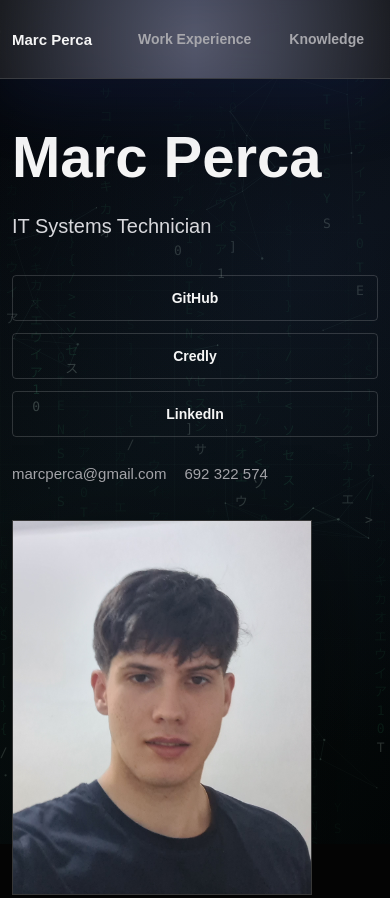
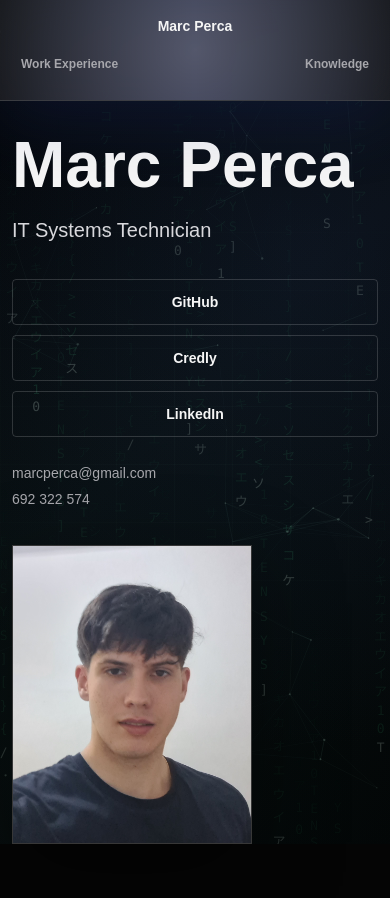
Before and after one commit to MarcPerca/marcperca-web, a plain HTML site: page index.html in a window 390 px wide. Shown: the top 898 px of the page. Drawn offline with Linux system fonts and the light colour scheme.

Commit message:
Actualizar web

```diff
--- a/style.css
+++ b/style.css
@@ -250,6 +250,10 @@ h1 {
     color: var(--text);
 }
 
+.contact a {
+    overflow-wrap: anywhere;
+}
+
 .portrait-wrap {
     border: 1px solid var(--line);
     background: #111;
@@ -409,39 +413,91 @@ h1 {
     margin-bottom: 3px;
     color: var(--text);
     font-size: 16px;
+    line-height: 1.22;
 }
 
 @media (max-width: 820px) {
+    .shell {
+        width: min(100% - 32px, 1180px);
+    }
+
     .nav {
-        gap: 18px;
+        min-height: auto;
+        gap: 12px;
         align-items: center;
+        flex-direction: column;
         padding: 18px 0;
     }
 
     .nav-links {
-        gap: 10px;
+        width: 100%;
+        justify-content: center;
+        gap: 8px;
     }
 
     .nav-menu {
         padding: 0;
     }
 
+    .nav-link {
+        min-height: 36px;
+        padding: 0 10px;
+        font-size: 13px;
+        white-space: nowrap;
+    }
+
     .dropdown {
-        right: 0;
+        display: none;
     }
 
     .hero {
         min-height: auto;
         grid-template-columns: 1fr;
         gap: 38px;
-        padding: 50px 0;
+        padding: 44px 0 64px;
     }
 
     .portrait-wrap {
-        width: min(300px, 100%);
+        width: min(280px, 100%);
+        justify-self: start;
+    }
+
+    h1 {
+        font-size: clamp(52px, 16vw, 76px);
+    }
+
+    .lead {
+        margin-top: 20px;
+        font-size: 22px;
+    }
+
+    .actions {
+        display: grid;
+        grid-template-columns: repeat(3, minmax(0, 1fr));
+        gap: 10px;
+    }
+
+    .button {
+        min-width: 0;
+        padding: 0 12px;
+    }
+
+    .contact {
+        gap: 10px 18px;
+        font-size: 14px;
+    }
+
+    .work-inner {
+        padding: 54px 0 60px;
+    }
+
+    .experience-panel,
+    .knowledge-block {
+        padding: 18px;
     }
 
     .knowledge {
+        padding-top: 60px;
         padding-bottom: 60px;
     }
 
@@ -456,6 +512,10 @@ h1 {
     .skill-grid.programming {
         grid-template-columns: 1fr;
     }
+
+    .knowledge-block {
+        scroll-margin-top: 96px;
+    }
 }
 
 @media (max-width: 520px) {
@@ -463,16 +523,88 @@ h1 {
         width: min(100% - 24px, 1180px);
     }
 
-    .actions,
+    .site-header {
+        position: sticky;
+    }
+
+    .brand {
+        font-size: 14px;
+    }
+
+    .nav-links {
+        justify-content: space-between;
+    }
+
+    .nav-link {
+        padding: 0 8px;
+        font-size: 12px;
+    }
+
+    .hero {
+        padding-top: 34px;
+    }
+
+    h1 {
+        font-size: clamp(46px, 18vw, 64px);
+    }
+
+    .lead {
+        font-size: 20px;
+    }
+
+    .actions {
+        grid-template-columns: 1fr;
+        width: 100%;
+    }
+
+    .button,
     .contact {
         width: 100%;
     }
 
-    .actions {
+    .contact {
         flex-direction: column;
+        align-items: flex-start;
     }
 
-    .button {
-        width: 100%;
+    .portrait-wrap {
+        width: min(240px, 100%);
+    }
+
+    .work-experience h2,
+    .knowledge h2 {
+        font-size: 34px;
+    }
+
+    .experience-card {
+        padding: 14px;
+    }
+
+    .experience-company {
+        gap: 12px;
+    }
+
+    .experience-card > span,
+    .company-name {
+        font-size: 15px;
+    }
+
+    .knowledge-head h3 {
+        font-size: 22px;
+    }
+
+    .skill-grid span {
+        grid-template-columns: 38px minmax(0, 1fr);
+        min-height: 64px;
+        padding: 14px;
+    }
+
+    .skill-logo {
+        width: 30px;
+        height: 30px;
+    }
+
+    .skill-grid strong {
+        font-size: 15px;
     }
 }
```
